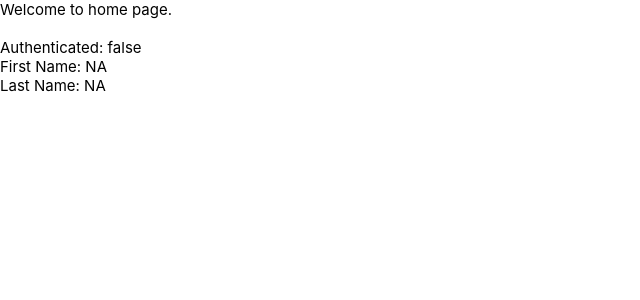
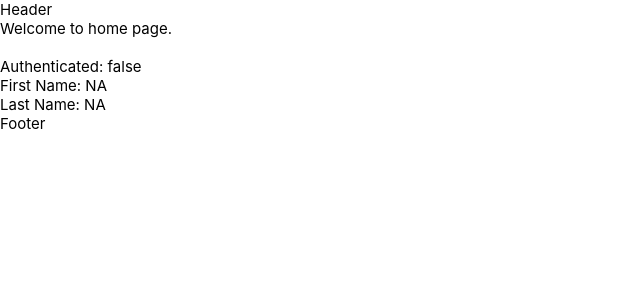
Before and after one commit to Kelvin-K/mern-stack-bolierplate, a React (Create React App) app in the folder client/: page / in a window 1280 px wide. Shown: the top 300 px of the page, without its empty margins (0-640 px from the left). Built offline with nearby package versions, Linux system fonts and the light colour scheme; no server answers.

Commit message:
Added base page

```diff
--- a/client/src/App.tsx
+++ b/client/src/App.tsx
@@ -1,16 +1,26 @@
-import React, { Component } from 'react';
+import { Component, lazy } from 'react';
 import { Provider } from 'react-redux';
-import { BrowserRouter } from 'react-router-dom';
-import BasePage from './pages/basePage';
+import { BrowserRouter, Switch } from 'react-router-dom';
 import store from './store/store';
 import "./styles/App.scss";
+import RouteWrapper from './wrapper/routeWrapper';
+
+const HomePage = lazy(() => import('./pages/homePage'));
+const NotFoundPage = lazy(() => import('./pages/notFoundPage'));
 
 export default class App extends Component {
 	render() {
 		return (
 			<BrowserRouter>
 				<Provider store={store}>
-					<BasePage />
+					<Switch>
+						<RouteWrapper exact path="/" routeType='common'>
+							<HomePage />
+						</RouteWrapper>
+						<RouteWrapper path="/" standAlonePage={true} routeType='common'>
+							<NotFoundPage />
+						</RouteWrapper>
+					</Switch>
 				</Provider>
 			</BrowserRouter>
 		);
--- /dev/null
+++ b/client/src/components/Footer.tsx
@@ -0,0 +1,11 @@
+import { Component } from 'react';
+
+export default class Footer extends Component {
+	render() {
+		return (
+			<footer>
+				Footer
+			</footer>
+		);
+	}
+}
--- /dev/null
+++ b/client/src/components/header.tsx
@@ -0,0 +1,36 @@
+import { Component } from 'react';
+import { connect } from 'react-redux';
+import { bindActionCreators } from 'redux';
+import { RootState } from '../store/store';
+
+interface StateProps {
+
+}
+
+class DispatchProps {
+
+}
+
+export class HeaderComponent extends Component<StateProps & DispatchProps, any>
+{
+	render() {
+		return (
+			<header>
+				Header
+			</header>
+		);
+	}
+}
+
+function connectStateToProps(state: RootState, ownProps: any): StateProps {
+	return {
+		...ownProps,
+	};
+}
+
+function connectDispatchToProps(dispatch: any): DispatchProps {
+	return bindActionCreators({ ...new DispatchProps() }, dispatch);
+}
+
+let Header = connect(connectStateToProps, connectDispatchToProps)(HeaderComponent);
+export default Header;
--- a/client/src/pages/basePage.tsx
+++ b/client/src/pages/basePage.tsx
@@ -1,32 +1,15 @@
-import { Component, lazy, Suspense } from 'react';
-import { Route, Switch } from 'react-router-dom';
-import Loading from '../components/loading';
-import RouteWrapper from '../wrapper/routeWrapper';
+import { Component } from 'react';
+import Footer from '../components/Footer';
+import Header from '../components/header';
 
-const HomePage = lazy(() => import('./homePage'));
-const NotFoundPage = lazy(() => import('./notFoundPage'));
-
-export default class BasePage extends Component {
+export default class BasePage extends Component<any, any> {
 	render() {
 		return (
-			<div className="BasePage">
-				<Switch>
-					<Route exact path="/">
-						<RouteWrapper routeType='common'>
-							<Suspense fallback={<Loading />}>
-								<HomePage />
-							</Suspense>
-						</RouteWrapper>
-					</Route>
-					<Route path="/">
-						<RouteWrapper routeType='common'>
-							<Suspense fallback={<Loading />}>
-								<NotFoundPage />
-							</Suspense>
-						</RouteWrapper>
-					</Route>
-				</Switch>
-			</div>
+			<>
+				<Header />
+				{this.props.children}
+				<Footer />
+			</>
 		);
 	}
 }
--- a/client/src/wrapper/routeWrapper.tsx
+++ b/client/src/wrapper/routeWrapper.tsx
@@ -1,9 +1,14 @@
-import React, { Component } from 'react';
+import React, { Component, Suspense } from 'react';
 import { connect } from 'react-redux';
-import { Redirect } from 'react-router-dom';
+import { Redirect, Route } from 'react-router-dom';
+import Loading from '../components/loading';
+import BasePage from '../pages/basePage';
 import { RootState } from '../store/store';
 
 interface OwnProps {
+	exact?: boolean | undefined;
+	path?: string | readonly string[] | undefined;
+	standAlonePage?: boolean;
 	routeType: "common" | "public" | "publicOnly" | "private";
 	children: React.ReactNode;
 }
@@ -15,23 +20,36 @@ interface StateProps extends OwnProps {
 export class RouteWrapperComponent extends Component<StateProps, any>
 {
 	render() {
+		if (this.props.routeType === "publicOnly" && this.props.isAuthenticated) {
+			return (
+				<Redirect to="/" />
+			);
+		}
+
+		if (this.props.routeType === "private" && !this.props.isAuthenticated) {
+			return (
+				<Redirect to="/" />
+			);
+		}
+
 		if (
 			this.props.routeType === "common"
 			|| this.props.routeType === "public"
 			|| (this.props.routeType === "publicOnly" && !this.props.isAuthenticated)
 			|| (this.props.routeType === "private" && this.props.isAuthenticated)
-		)
-			return this.props.children;
-
-		if (this.props.routeType === "publicOnly" && this.props.isAuthenticated)
+		) {
 			return (
-				<Redirect to="/" />
+				<Route exact={this.props.exact} path={this.props.path}>
+					<Suspense fallback={<Loading />}>
+						{
+							this.props.standAlonePage
+								? this.props.children
+								: <BasePage>{this.props.children}</BasePage>
+						}
+					</Suspense>
+				</Route>
 			);
-
-		if (this.props.routeType === "private" && !this.props.isAuthenticated)
-			return (
-				<Redirect to="/" />
-			);
+		}
 	}
 }
 
```
Also changed, not shown: 1 other file (tests, documents, lock files or other folders).
